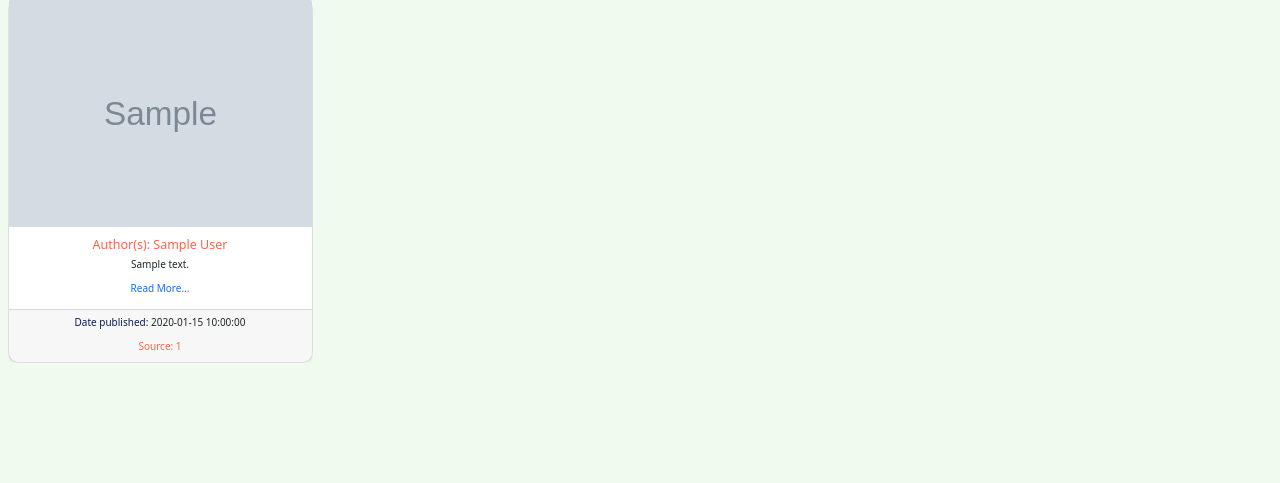
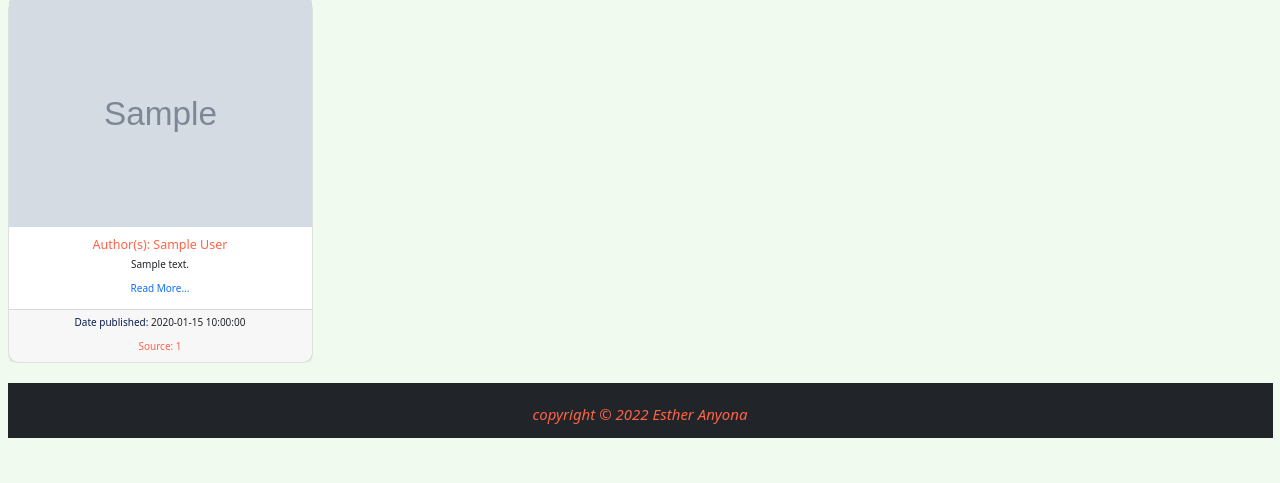
Before and after one commit to Esther-Anyona/The-Bulletin, a Flask app: template app/templates/source.html in a window 1280 px wide. Shown: the part 109-592 px from the top of the page. Run offline with Flask 2, Linux system fonts and the light colour scheme; the template is opened without the code that fills it: most values are stand-ins (such as "Sample title", 1, 10 or a date in 2020); grey boxes marked "Sample" are stand-in pictures; some libraries are stand-ins or nearby versions.

Commit message:
Edit source file

```diff
--- a/app/templates/source.html
+++ b/app/templates/source.html
@@ -30,5 +30,8 @@
         </div>
     {% endfor %}
     </div>
+    <div class="footer bg-dark justify-content-center center">
+        <p class="copyright">copyright &copy; 2022 Esther Anyona</p>
+    </div>
 </div>
 {% endblock %}
```
Also changed, not shown: 1 other file.
